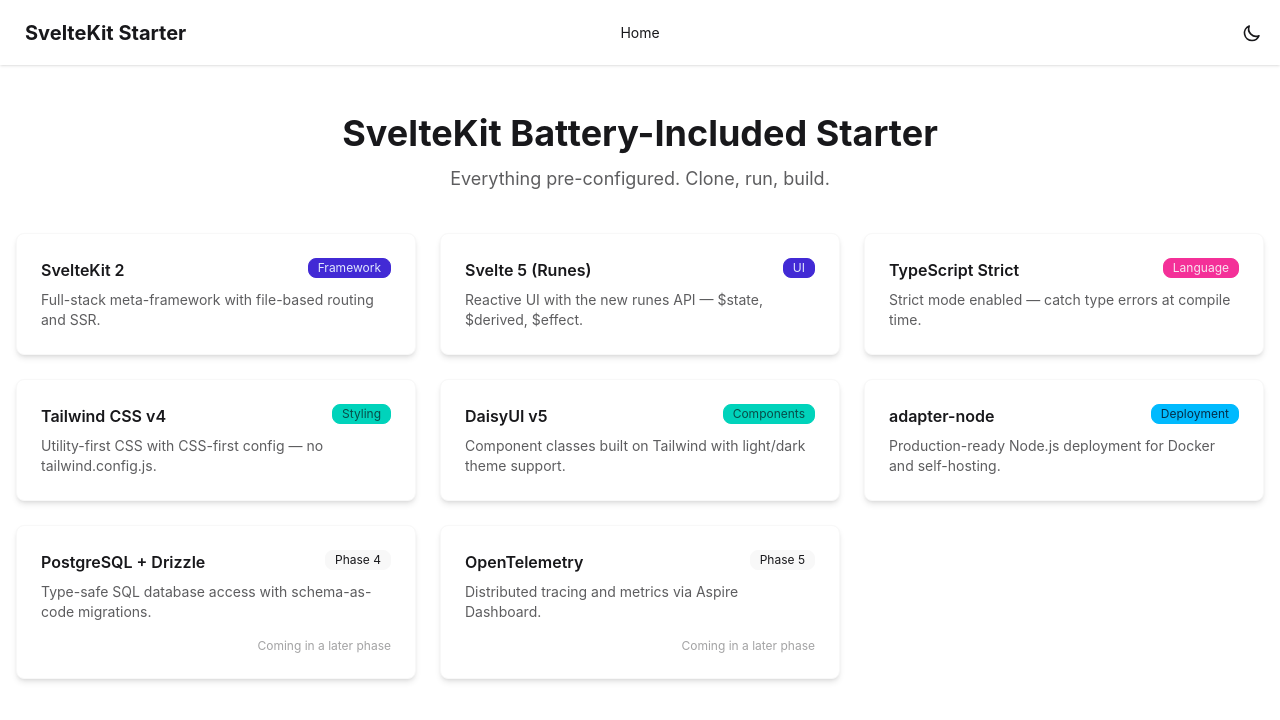
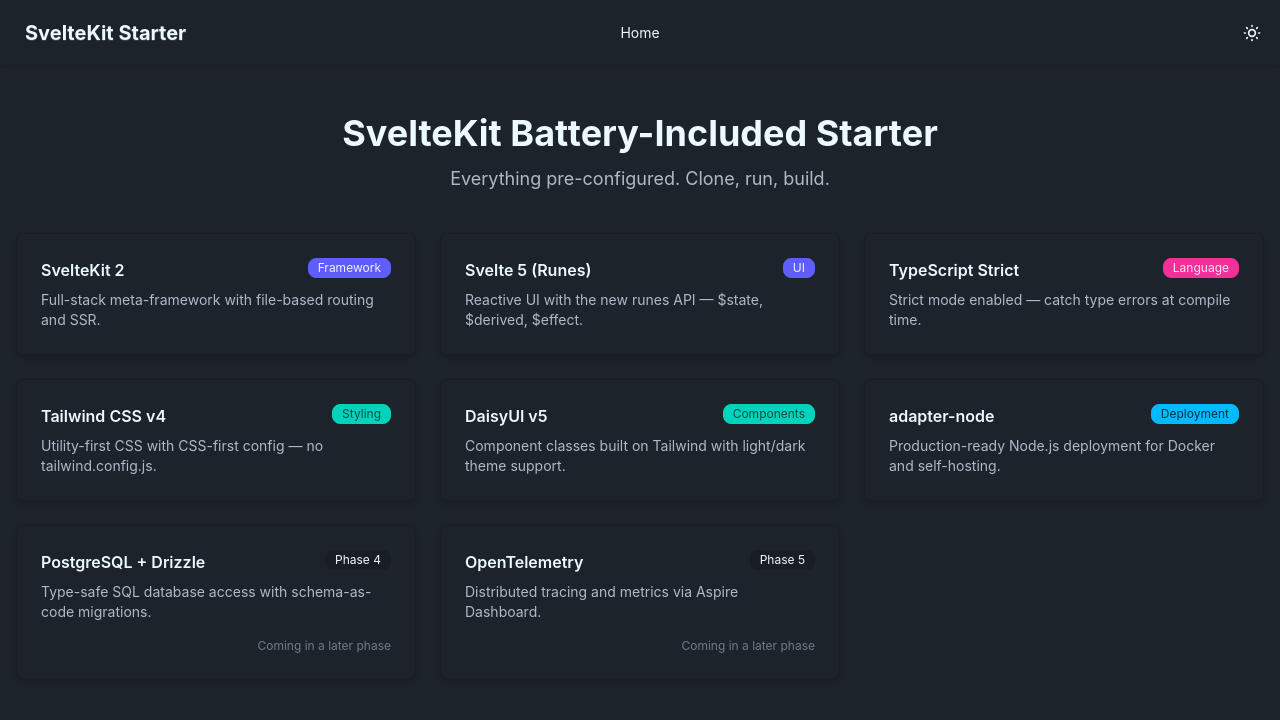
Before and after one commit to srollinet/sveltekit-starter, a SvelteKit app: page / in a window 1280 px wide. Shown: the top 720 px of the page. Built offline with nearby package versions, Linux system fonts and the light colour scheme.

Commit message:
Improve app and layout

```diff
--- a/src/app.css
+++ b/src/app.css
@@ -1,6 +1,6 @@
 @import 'tailwindcss';
 @plugin "daisyui" {
   themes:
-    light,
-    dark --default;
+    dark --default,
+    light;
 }
--- a/src/app.html
+++ b/src/app.html
@@ -4,6 +4,12 @@
     <meta charset="utf-8" />
     <meta name="viewport" content="width=device-width, initial-scale=1" />
     <meta name="text-scale" content="scale" />
+    <script>
+      try {
+        var t = localStorage.getItem('theme');
+        if (t === 'dark' || t === 'light') document.documentElement.setAttribute('data-theme', t);
+      } catch (e) {}
+    </script>
     %sveltekit.head%
   </head>
   <body data-sveltekit-preload-data="hover">
--- a/src/routes/+layout.svelte
+++ b/src/routes/+layout.svelte
@@ -3,8 +3,10 @@
   import { onMount } from 'svelte';
   import { resolve } from '$app/paths';
 
+  type Theme = 'light' | 'dark';
+
   let { children } = $props();
-  let theme = $state('light');
+  let theme = $state<Theme>('dark');
 
   onMount(() => {
     const saved = localStorage.getItem('theme');
```
